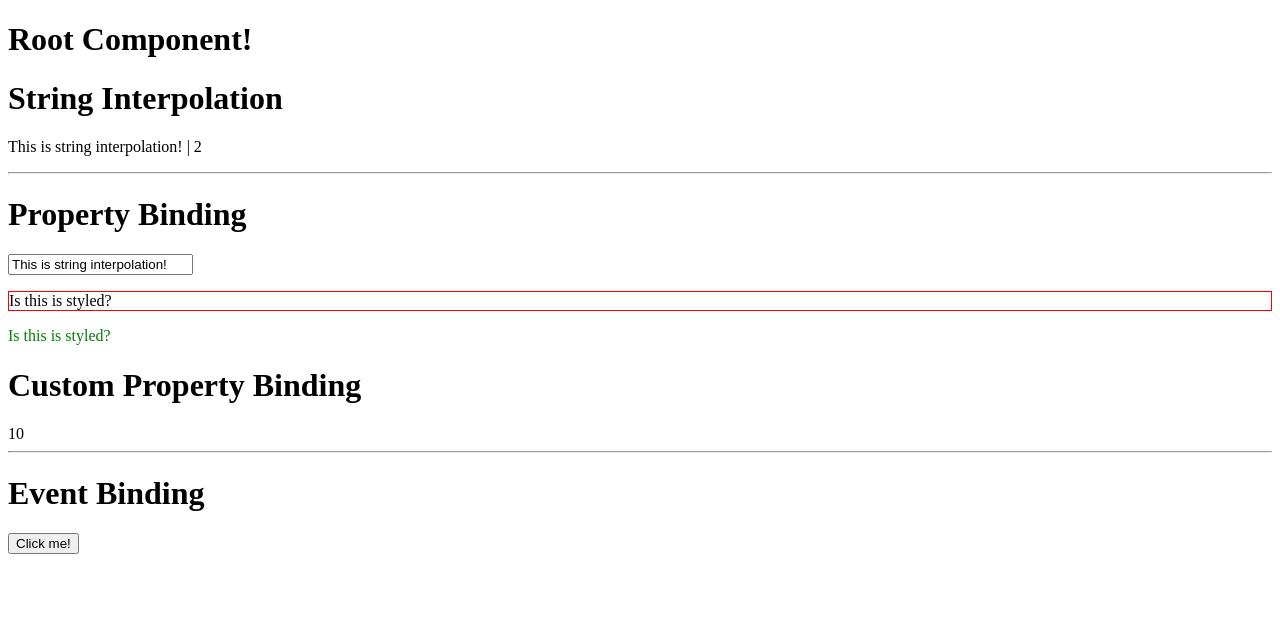
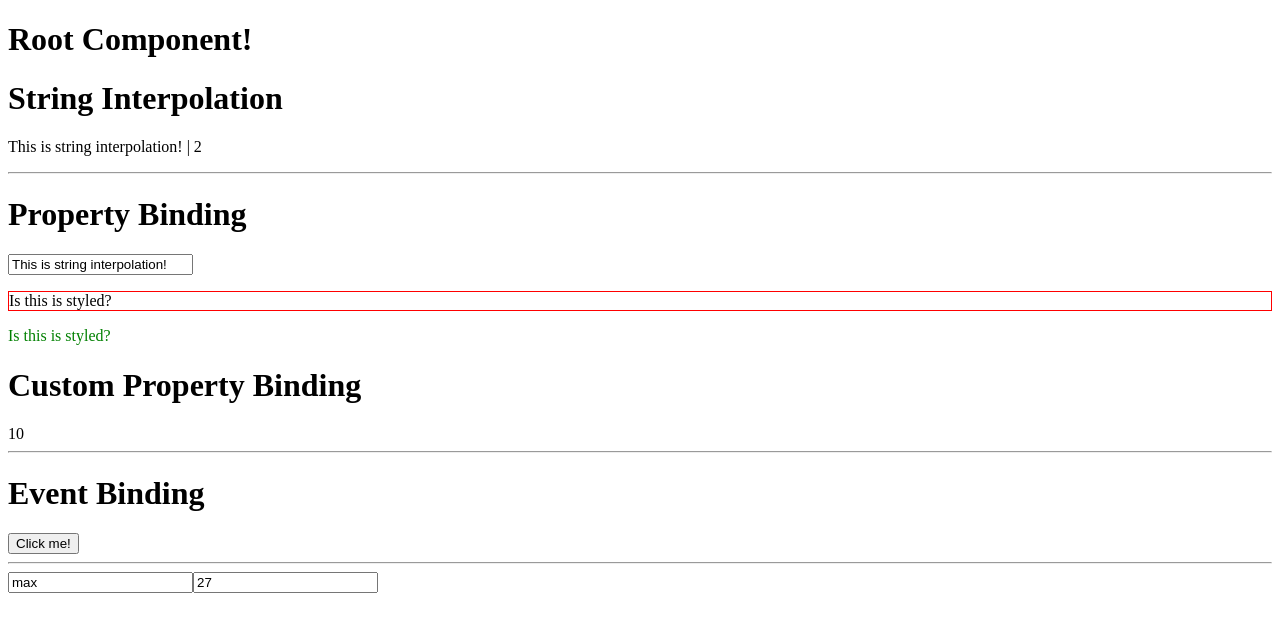
Before and after one commit to MaryamMousavian/angular2_Test1, an Angular app: page / in a window 1280 px wide. Shown: the top 632 px of the page. Built offline with nearby package versions, Linux system fonts and the light colour scheme.

Commit message:
two way binding

```diff
--- a/src/app/other/databinding/databinding.component.html
+++ b/src/app/other/databinding/databinding.component.html
@@ -12,3 +12,5 @@
 <hr>
 <h1>Event Binding</h1>
 <app-event-binding (clickable)="onClicked($event)"></app-event-binding>
+<hr>
+<app-two-way-binding></app-two-way-binding>
--- /dev/null
+++ b/src/app/other/databinding/two-way-binding.component.ts
@@ -0,0 +1,16 @@
+import { Component} from '@angular/core';
+
+@Component({
+  selector: 'app-two-way-binding',
+  template: `
+    <input type="text" [(ngModel)] = "person.name">
+    <input type="text" [(ngModel)] = "person.age">
+  `,
+  styles: []
+})
+export class TwoWayBindingComponent{
+  person = {
+    name:'max',
+    age: 27
+  }
+}
```
Also changed, not shown: src/app/app.module.ts (+6 -2 lines).
